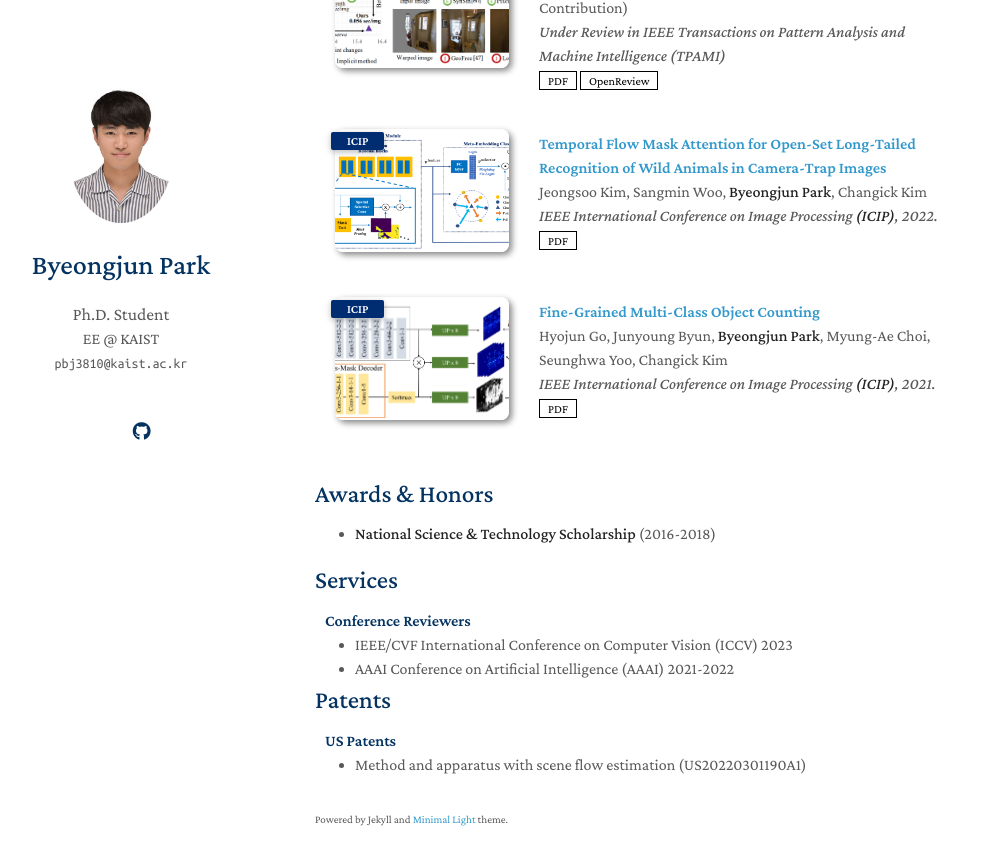
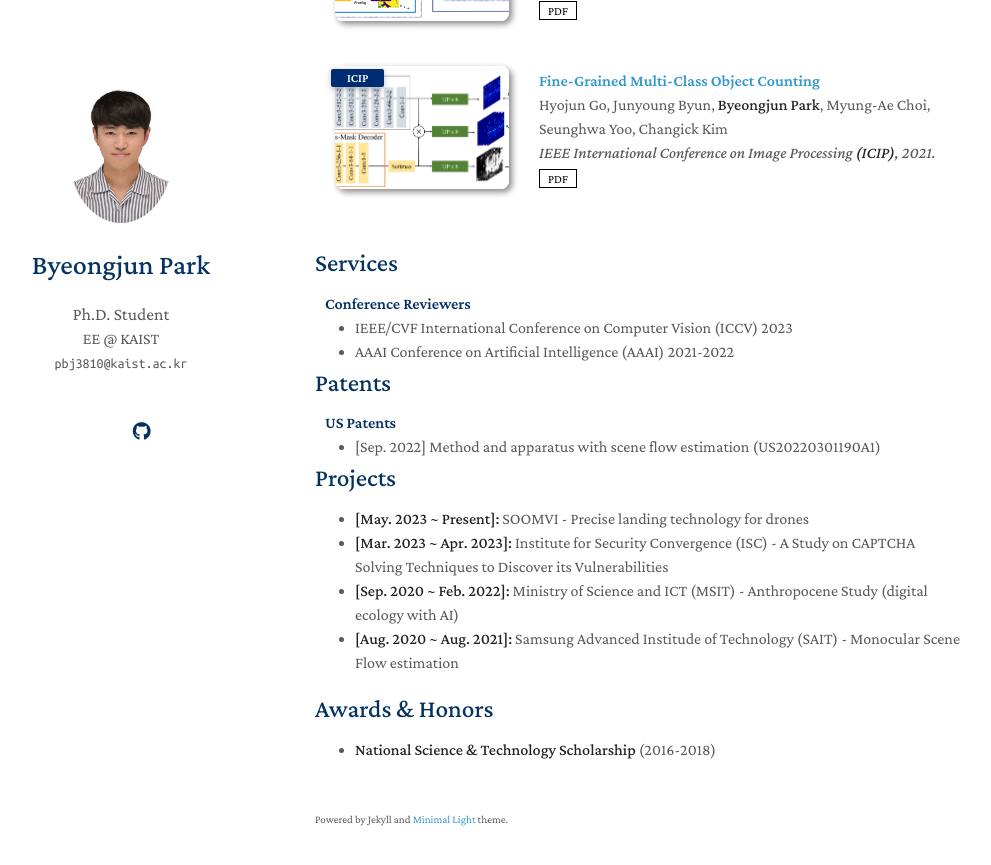
Before and after one commit to byeongjun-park/byeongjun-park.github.io, a Jekyll site: the page built from index.md, in a window 1280 px wide and 900 px high, scrolled down 1228 px. Shown: the top 865 px of the window, without its empty margins (155-1146 px from the left). Built offline with Jekyll 4.4.1, drawn with Linux system fonts in a browser that asks for light colours; nearby versions of some CDN libraries; a style sheet for code colours, icons or effects is not loaded; our own code applies the rules of GitHub Pages for plain Markdown files; some of the changed text lies outside the part shown.

Commit message:
profile update

```diff
--- a/_data/publications.yml
+++ b/_data/publications.yml
@@ -2,9 +2,10 @@ main:
 
   - title: Denoising Task Routing for Diffusion Models
     authors: <strong>Byeongjun Park*</strong>, Sangmin Woo*, Hyojun Go*, Jin-Young Kim*, Changick Kim (*Equal Contribution)
-#    conference_short: Under Review
+    conference_short: ArXiv
     conference: Under Review...
     pdf: https://arxiv.org/pdf/2310.07138.pdf
+    code: https://github.com/byeongjun-park/DTR
     image: ./assets/img/teaser_iclr.png
 
   - title: "Point-DynRF: Point-based Dynamic Radiance Fields from a Monocular Video"
@@ -16,7 +17,7 @@ main:
 
   - title: Bridging Implicit and Explicit Geometric Transformation for Single-Image View Synthesis
     authors: <strong>Byeongjun Park*</strong>, Hyojun Go*, Changick Kim (*Equal Contribution)
-#    conference_short: Under Review
+    conference_short: ArXiv
     conference: Under Review in IEEE Transactions on Pattern Analysis and Machine Intelligence (TPAMI)
     pdf: https://arxiv.org/pdf/2209.07105.pdf
     OpenReview: https://openreview.net/forum?id=x4JZ3xX5mtv
--- a/_includes/patents.md
+++ b/_includes/patents.md
@@ -3,5 +3,5 @@
 <h4 style="margin:0 10px 0;">US Patents</h4>
 
 <ul style="margin:0 0 5px;">
-  <li><a href="https://patents.google.com/patent/US20220301190A1/en/"><autocolor>Method and apparatus with scene flow estimation (US20220301190A1)</autocolor></a></li>
+  <li><a href="https://patents.google.com/patent/US20220301190A1/en/"><autocolor>[Sep. 2022] Method and apparatus with scene flow estimation (US20220301190A1)</autocolor></a></li>
 </ul>
--- a/index.md
+++ b/index.md
@@ -31,8 +24,17 @@ layout: homepage
 
 {% include_relative _includes/publications.md %}
 
-{% include_relative _includes/awards.md %}
-
 {% include_relative _includes/services.md %}
 
 {% include_relative _includes/patents.md %}
+
+## Projects
+
+* **[May. 2023 ~ Present]:** SOOMVI - Precise landing technology for drones
+* **[Mar. 2023 ~ Apr. 2023]:** Institute for Security Convergence (ISC) - A Study on CAPTCHA Solving Techniques to Discover its Vulnerabilities
+* **[Sep. 2020 ~ Feb. 2022]:** Ministry of Science and ICT (MSIT) - Anthropocene Study (digital ecology with AI)
+* **[Aug. 2020 ~ Aug. 2021]:** Samsung Advanced Institude of Technology (SAIT) - Monocular Scene Flow estimation
+
+## Awards & Honors
+
+* **National Science & Technology Scholarship** (2016-2018)
```
Also changed, not shown: other parts of index.md (+0 -7 lines), _includes/awards.md (deleted, +0 -3 lines).
